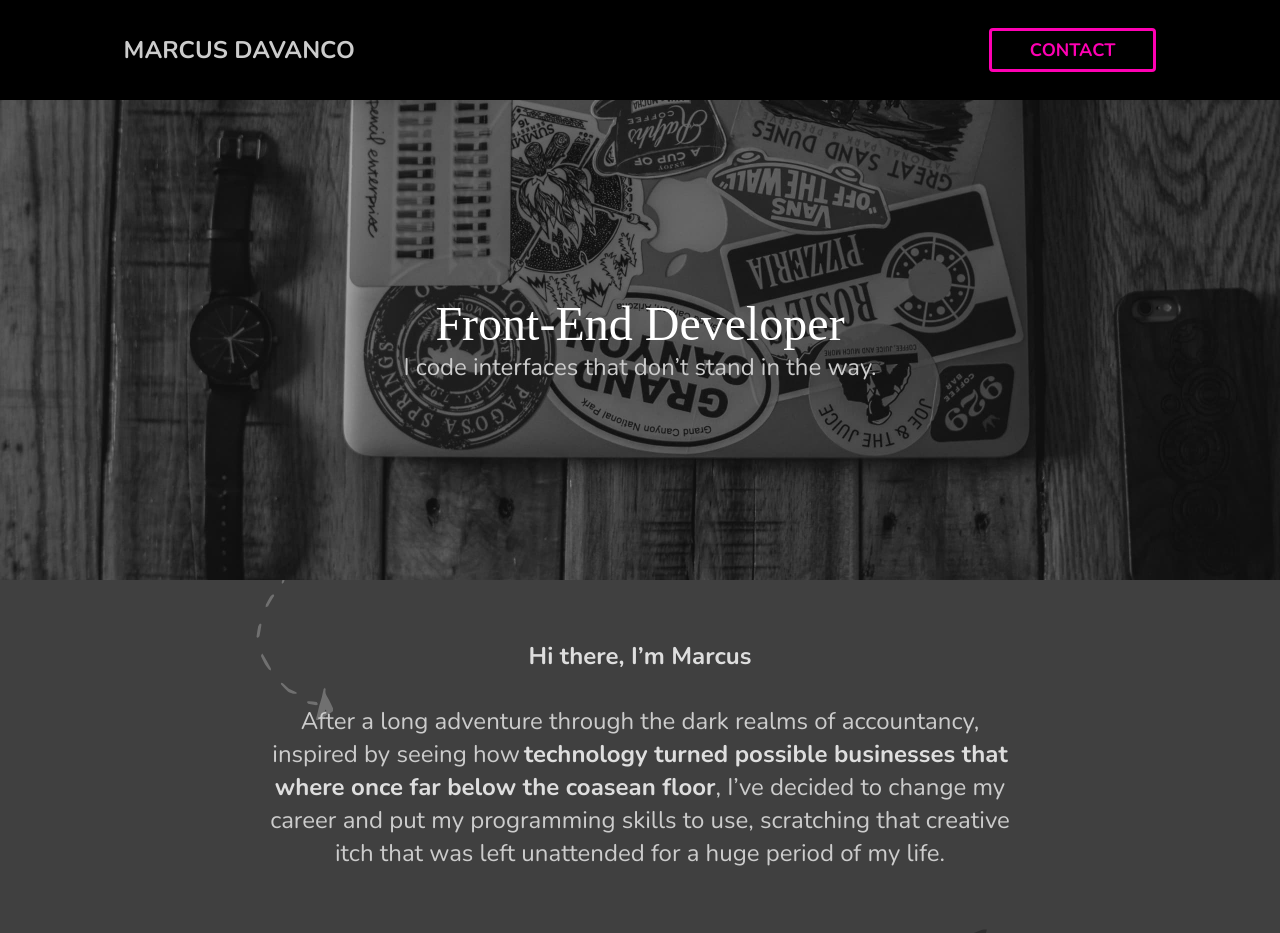
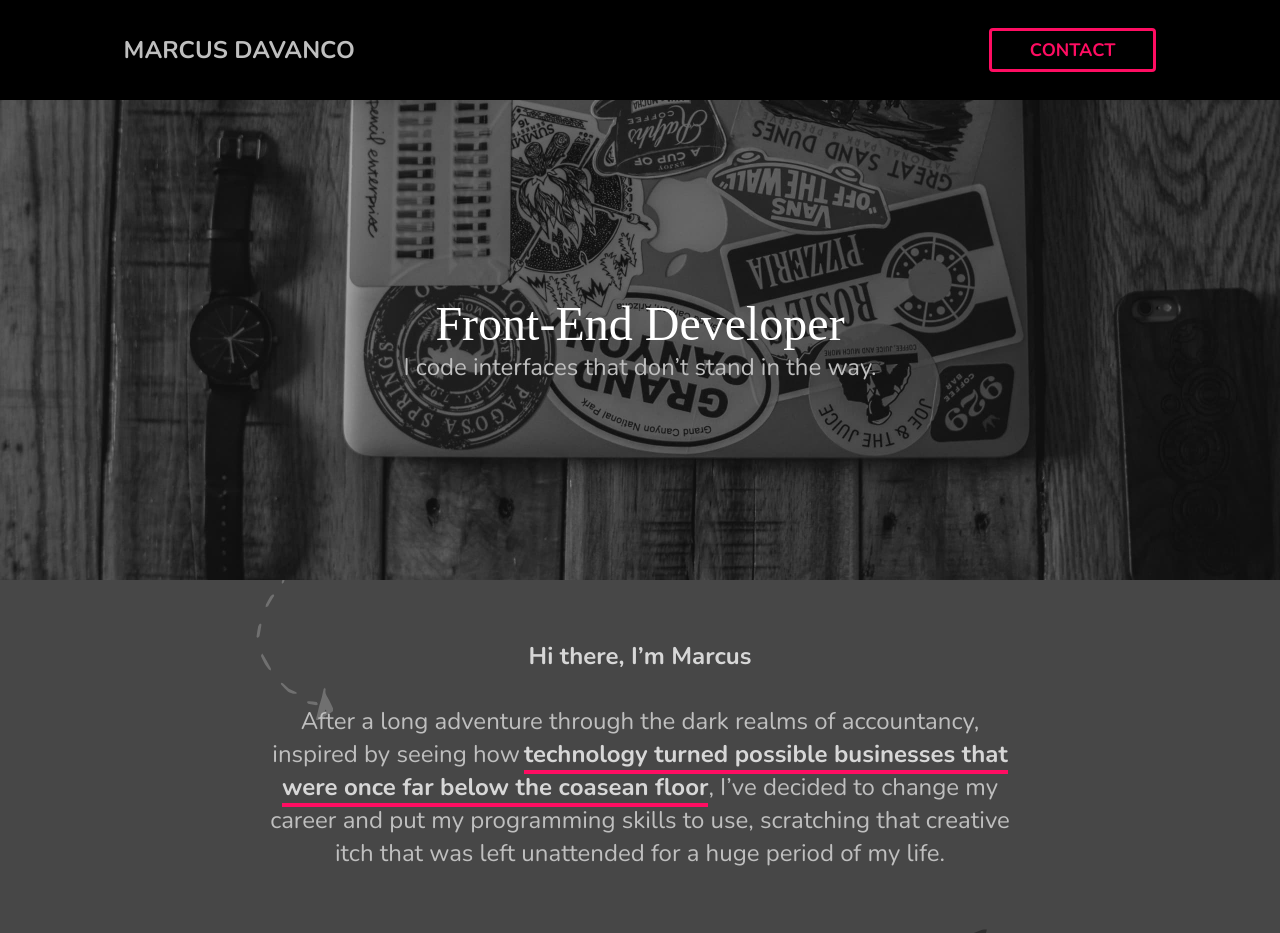
Before and after one commit to marcusdavanco/marcusdavanco.github.io, a React (Vite) app: page / in a window 1280 px wide. Shown: the top 933 px of the page. Built offline with nearby package versions, Linux system fonts and the light colour scheme; no server answers; a web font is replaced by a local one.

Commit message:
feat: formspree and general adjustments

```diff
--- a/src/components/button/styles.ts
+++ b/src/components/button/styles.ts
@@ -13,22 +13,22 @@ export const Container = styled.button<ButtonProps>`
   ${(props) =>
     props.isCta
       ? css`
-          background: linear-gradient(180deg, #ff00b3 0%, #B3006C 100%); ;
+          background: linear-gradient(180deg, #ff388c 0%, #ff0d62 100%); ;
         `
       : css`
           background: transparent;
         `}
   ${(props) =>
     css`
-      color: ${props.color || "#ff00b3"};
+      color: ${props.color || "#ff0d62"};
     `}
   ${(props) =>
     props.isCta
       ? css`
-          border: 3px solid #404040;
+          border: 3px solid #474747;
         `
       : css`
-          border: 3px solid #ff00b3;
+          border: 3px solid #ff0d62;
         `}
 
   border-radius: 4px;
@@ -51,7 +51,7 @@ export const Container = styled.button<ButtonProps>`
             color: #fff;
           `
         : css`
-            background-color: #ff00b3;
+            background-color: #ff0d62;
             color: #000;
           `}
     ${(props) =>
--- a/src/components/contactButton/contactModal/index.tsx
+++ b/src/components/contactButton/contactModal/index.tsx
@@ -1,52 +1,34 @@
-import { useEffect, useState, useCallback, FormEvent } from "react";
 import Modal from "react-modal";
-import emailjs from "@emailjs/browser";
 
 //@ts-ignore
 import Ellipsis from "../../../assets/ellipsis.svg?component";
-
-import { emailKeys } from "../../../config/emailkey";
-
 import { Button } from "../../button";
 import { Container, Text } from "./styles";
+import { useForm } from "react-hook-form";
+import { zodResolver } from '@hookform/resolvers/zod';
+import { z } from "zod";
+import { useForm as useFormspree } from "@formspree/react";
 
+
+const contactSchema = z.object({
+  name: z.string().min(3).max(50),
+  email: z.string().email(),
+  message: z.string().min(3).max(500),
+});
+
+type ContactFormData = z.infer<typeof contactSchema>;
 interface ModalProps {
   isOpen: boolean;
   onRequestClose: () => void;
 }
 
 export const ContactModal = ({ isOpen, onRequestClose }: ModalProps) => {
-  const [isSendingMessage, setIsSendingMessage] = useState(false);
-  const [name, setName] = useState("");
-  const [email, setEmail] = useState("");
-  const [message, setMessage] = useState("");
-  const [isMessageSent, setIsMessageSent] = useState(false);
+  const { register, handleSubmit, formState: { isSubmitted, isSubmitting } } = useForm<ContactFormData>({
+    resolver: zodResolver(contactSchema)
+  })
 
-  useEffect(() => {
-    emailjs.init(emailKeys.PUBLIC_KEY);
-  }, []);
+  const [_, handleContact] = useFormspree('mjvqvbrg')
 
-  const handleSubmit = useCallback(async (e: FormEvent) => {
-    e.preventDefault();
-
-    setIsSendingMessage(true);
-
-    try {
-      await emailjs.sendForm(
-        emailKeys.SERVICE_ID,
-        emailKeys.TEMPLATE_ID,
-        "#myForm"
-      );
-    } catch (err) {
-      console.error(err);
-    }
-
-    setIsSendingMessage(false);
-    setIsMessageSent(true);
-    setName("");
-    setEmail("");
-    setMessage("");
-  }, []);
 
   return (
     <Modal
@@ -70,47 +52,35 @@ export const ContactModal = ({ isOpen, onRequestClose }: ModalProps) => {
         >
           X
         </Button>
-        {!isMessageSent ? (
+        {!isSubmitted ? (
           <>
             <h2>Thanks for reaching out!</h2>
             <Text>
               Please leave your message below and I’ll return as soon as
               possible.
             </Text>
-            <form onSubmit={handleSubmit} id="myForm">
+            <form onSubmit={handleSubmit(handleContact)}>
               <div className="name">
                 <label htmlFor="name">Name</label>
                 <input
-                  id="name"
-                  name="name"
                   autoComplete="off"
-                  required
-                  onChange={(event) => {
-                    setName(event.target.value);
-                  }}
+                  {...register("name")}
                 />
               </div>
 
               <div className="email">
                 <label htmlFor="email">E-mail</label>
                 <input
-                  id="email"
-                  name="email"
-                  type="email"
                   autoComplete="off"
-                  required
-                  onChange={(event) => setEmail(event.target.value)}
+                  {...register("email")}
                 />
               </div>
 
               <div className="message">
                 <label htmlFor="message">Message</label>
                 <textarea
-                  id="message"
-                  name="message"
                   autoComplete="off"
-                  required
-                  onChange={(event) => setMessage(event.target.value)}
+                  {...register("message")}
                 />
               </div>
 
@@ -119,9 +89,9 @@ export const ContactModal = ({ isOpen, onRequestClose }: ModalProps) => {
                 isCta={true}
                 color="#fff"
                 activeColor="#fff"
-                onClick={() => {}}
+                onClick={() => { }}
               >
-                {isSendingMessage ? <Ellipsis /> : "Send"}
+                {isSubmitting ? <Ellipsis /> : "Send"}
               </Button>
             </form>
           </>
--- a/src/components/contactButton/contactModal/styles.ts
+++ b/src/components/contactButton/contactModal/styles.ts
@@ -93,7 +93,7 @@ export const Container = styled.article`
       font-size: 1rem;
 
       &:focus {
-        border: 2px solid #B3006C;
+        border: 2px solid #ff0d62;
       }
     }
 
--- a/src/components/filters/styles.ts
+++ b/src/components/filters/styles.ts
@@ -72,7 +72,7 @@ export const Cards = styled.div`
 export const Card = styled.article`
   width: 100%;
   min-height: 29.375rem;
-  background-color: #B3006C;
+  background-color: #ff0d62;
   box-shadow: 0px 6px 4px rgba(0, 0, 0, 0.05);
   border-radius: 4px;
   display: flex;
--- a/src/components/footer/styles.ts
+++ b/src/components/footer/styles.ts
@@ -15,7 +15,7 @@ export const Container = styled.footer`
 export const Wrapper = styled.div`
   width: 75%;
   max-width: 68rem;
-  border-top: 4px solid #B3006C;
+  border-top: 4px solid #ff0d62;
   padding-top: 3.75rem;
   margin: 3.75rem;
   justify-content: center;
--- a/src/components/gallery/styles.ts
+++ b/src/components/gallery/styles.ts
@@ -4,7 +4,7 @@ export const Container = styled.section`
   display: flex;
   flex-direction: column;
   margin-top: 7.5rem;
-  border-bottom: 4px solid #B3006C;
+  border-bottom: 4px solid #ff0d62;
   padding-bottom: 3.75rem;
   position: relative;
 
@@ -56,8 +56,9 @@ export const Card = styled.a<CardProps>`
   height: 100%;
   width: 100%;
   border-radius: 4px;
-  border: 4px solid #B3006C;
-  box-shadow: 0px 6px 4px rgba(0, 0, 0, 0.05);
+  border: 4px solid transparent;
+  /* box-shadow: 0px 6px 4px rgba(0, 0, 0, 0.05); */
+  transition: border 0.5s ease-in-out;
 
 
   &:before {
@@ -76,7 +77,10 @@ export const Card = styled.a<CardProps>`
   &:hover:before {
     background-position-y: 100%;
     filter: grayscale(0%)
+  }
 
+  &:hover {
+    border: 4px solid #ff0d62;
   }
 
   @media (max-width: 820px) {
--- a/src/components/header/index.tsx
+++ b/src/components/header/index.tsx
@@ -6,7 +6,7 @@ export const Header = () => {
     <Container>
       <Wrapper>
         <Logo>Marcus Davanco</Logo>
-        <ContactButton isCta={false} color="#FF00B3" activeColor="#000" />
+        <ContactButton isCta={false} color="#ff0d62" activeColor="#000" />
       </Wrapper>
     </Container>
   );
--- a/src/components/intro/index.tsx
+++ b/src/components/intro/index.tsx
@@ -8,7 +8,7 @@ export const Intro = () => {
         After a long adventure through the dark realms of accountancy, inspired
         by seeing how
         <span>
-          technology turned possible businesses that where once far below the
+          technology turned possible businesses that were once far below the
           coasean floor
         </span>
         , I’ve decided to change my career and put my programming skills to use,
--- a/src/components/intro/styles.ts
+++ b/src/components/intro/styles.ts
@@ -53,7 +53,7 @@ export const Text = styled.p`
     font-size: 1.5rem;
     line-height: 2.063rem;
     margin-bottom: 2rem;
-    color: #dedede;
+    color: #d7d7d7;
     max-width: 22.313rem;
     text-align: center;
   }
@@ -63,14 +63,15 @@ export const Text = styled.p`
     font-size: 1.5rem;
     line-height: 2.063rem;
     margin-bottom: 3.75rem;
-    color: #ccc;
+    color: #bfbfbf;
     max-width: 47.188rem;
     text-align: center;
 
     span {
       font-weight: 900;
       margin-left: 0.25rem;
-      color: #dedede;
+      color: #d7d7d7;
+      border-bottom: 4px solid #ff0d62;
     }
 
     @media (max-width: 820px) {
--- a/src/components/socialProof/style.ts
+++ b/src/components/socialProof/style.ts
@@ -6,7 +6,7 @@ export const Container = styled.section`
 
 export const Background = styled.section`
   height: 38.125rem;
-  background-color: #B3006C;
+  background-color: #ff0d62;
   padding: 3.75rem 0;
   display: flex;
   justify-content: center;
--- a/src/styles/global.ts
+++ b/src/styles/global.ts
@@ -11,8 +11,8 @@ export default createGlobalStyle`
     outline: 0;
   }
   body {
-    background: #404040;
-    color:  #CCC;
+    background: #474747;
+    color:  #bfbfbf;
     -webkit-font-smoothing: antialiased;
   }
   body, input, button {
@@ -29,7 +29,7 @@ export default createGlobalStyle`
     font-size: 1.5rem;
     text-align: center;
     text-transform: uppercase;
-    color: #9c9c9c;
+    color: #8f8f8f;
   }
 
   button {
@@ -89,7 +89,7 @@ export default createGlobalStyle`
         width: 100%;
         max-width: 50rem;
         height: 37.5rem;
-        background: #404040;
+        background: #474747;
         box-shadow: 24px 24px 48px rgba(112, 112, 112, 0.15);
         position: relative;
         border-radius: 4px;
```
Also changed, not shown: package.json (+6 -1 lines), 2 other files (tests, documents, lock files or other folders).
